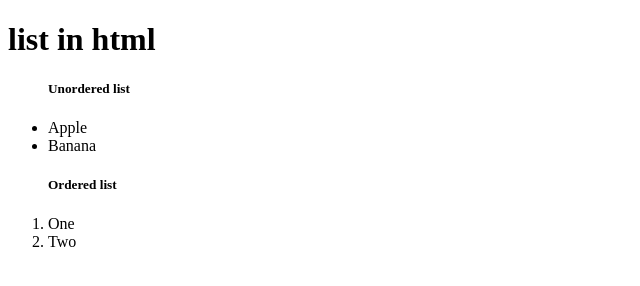
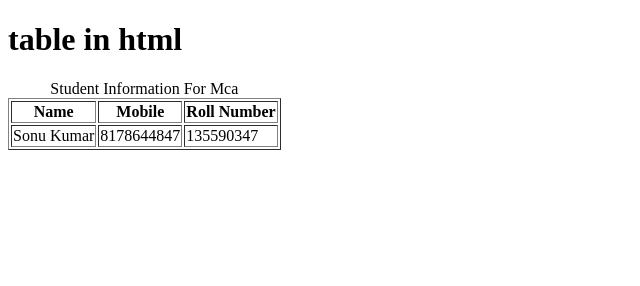
Before and after one commit to Sonukumar201995/html-practice-02, a plain HTML site: page index.html in a window 1280 px wide. Shown: the whole page, without its empty margins (0-640 px from the left). Drawn offline with Linux system fonts and the light colour scheme.

Commit message:
table in html

```diff
--- a/index.html
+++ b/index.html
@@ -6,18 +6,23 @@
     <title>Document</title>
 </head>
 <body>
-    <h1>list in html</h1>
-    <div>
-        <ul> <h5>Unordered list</h5>
-            <li>Apple</li>
-            <li>Banana</li>
-        </ul>
-    </div>
-    <div>
-        <ol> <h5>Ordered list</h5>
-            <li>One</li>
-            <li>Two</li>
-        </ol>
-    </div>
+    <h1>table in html</h1>
+    <table border="1">
+        <caption>Student Information For Mca</caption>
+        <thead>
+            <tr>
+                <th>Name</th>
+                <th>Mobile</th>
+                <th>Roll Number</th>
+            </tr>
+        </thead>
+        <tbody>
+           <tr>
+            <td>Sonu Kumar</td>
+            <td>8178644847</td>
+            <td>135590347</td>
+           </tr>
+        </tbody>
+    </table>
 </body>
 </html>
```
